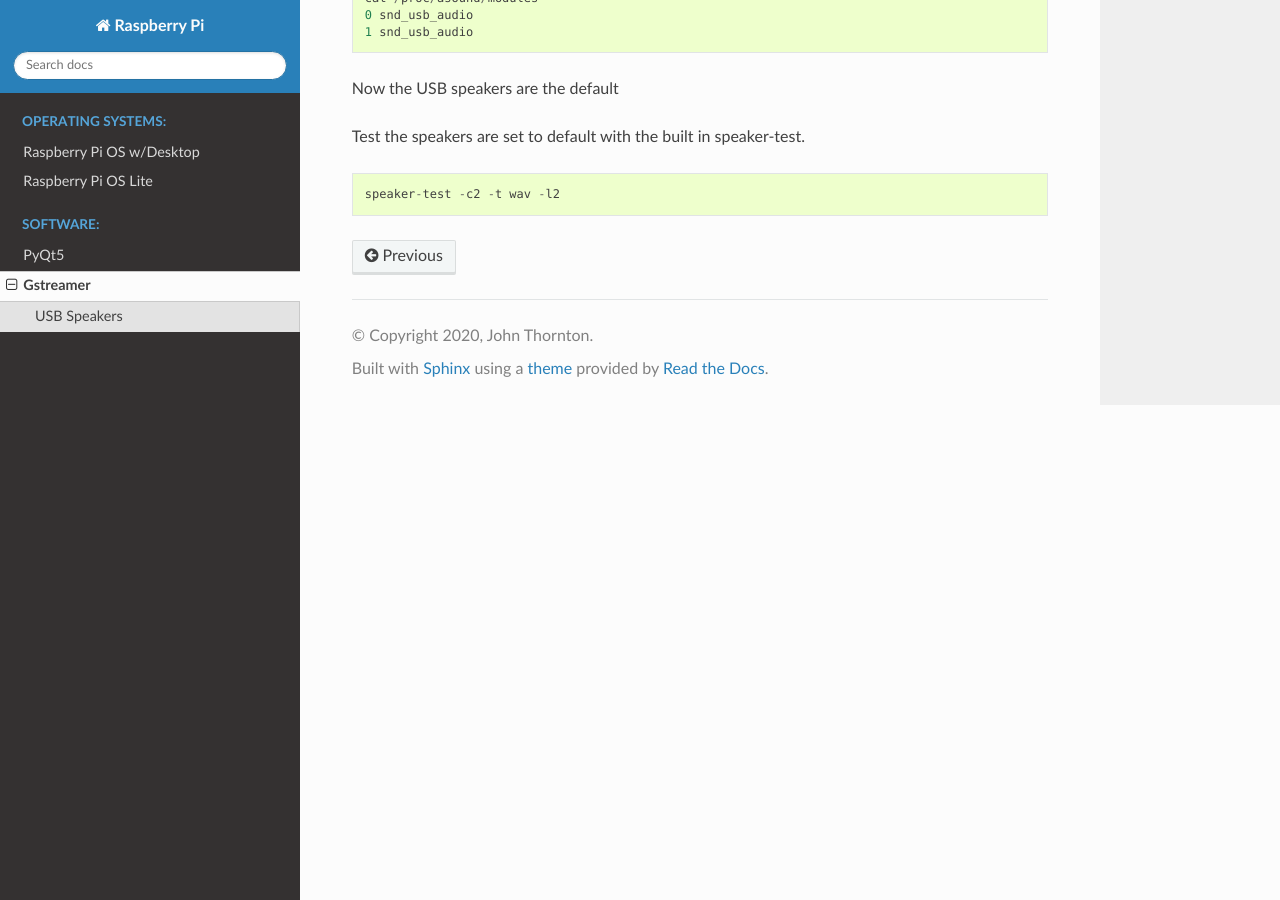
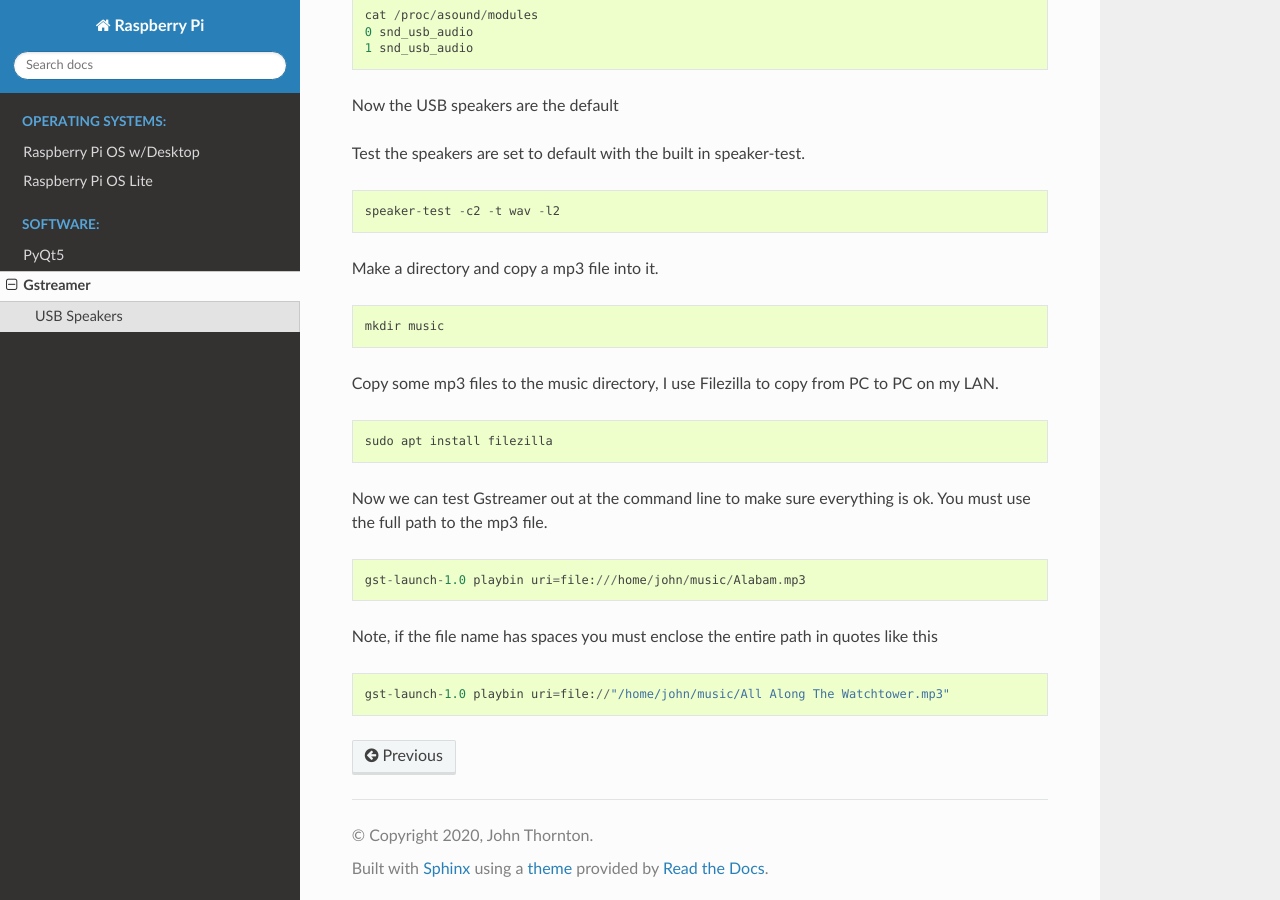
Before and after one commit to jethornton/rpi, a Sphinx documentation site: the page built from docs/source/gstreamer.rst, in a window 1280 px wide and 900 px high, scrolled down 1324 px. Built offline with Sphinx 7.4.7 and the Read the Docs theme 2.0.0, drawn with Linux system fonts in a browser that asks for light colours; some of the changed text lies outside the part shown.

Commit message:
add content

```diff
--- a/docs/source/gstreamer.rst
+++ b/docs/source/gstreamer.rst
@@ -8,6 +8,7 @@
 ::
 
   sudo apt install libgstreamer1.0-0
+  sudo apt install gstreamer1.0-tools
   sudo apt install gstreamer1.0-plugins-base
   sudo apt install gstreamer1.0-plugins-good
   sudo apt install gstreamer1.0-plugins-bad
@@ -67,3 +68,26 @@
 ::
 
   speaker-test -c2 -t wav -l2
+
+Make a directory and copy a mp3 file into it.
+::
+
+  mkdir music
+
+Copy some mp3 files to the music directory, I use Filezilla to copy from PC to
+PC on my LAN.
+::
+
+  sudo apt install filezilla
+
+Now we can test Gstreamer out at the command line to make sure everything is ok.
+You must use the full path to the mp3 file.
+::
+
+  gst-launch-1.0 playbin uri=file:///home/john/music/Alabam.mp3
+
+Note, if the file name has spaces you must enclose the entire path in quotes
+like this
+::
+
+  gst-launch-1.0 playbin uri=file://"/home/john/music/All Along The Watchtower.mp3"
--- a/docs/source/lite-install.rst
+++ b/docs/source/lite-install.rst
@@ -223,6 +223,12 @@
 
 Ctrl x then y then enter to save
 
+While we are cleaning up lets delete all the empty directories with
+::
+
+  find . -type d -empty -delete
+
+
 Finally reboot and the Rpi should log you in automaticly.
 ::
 
```
